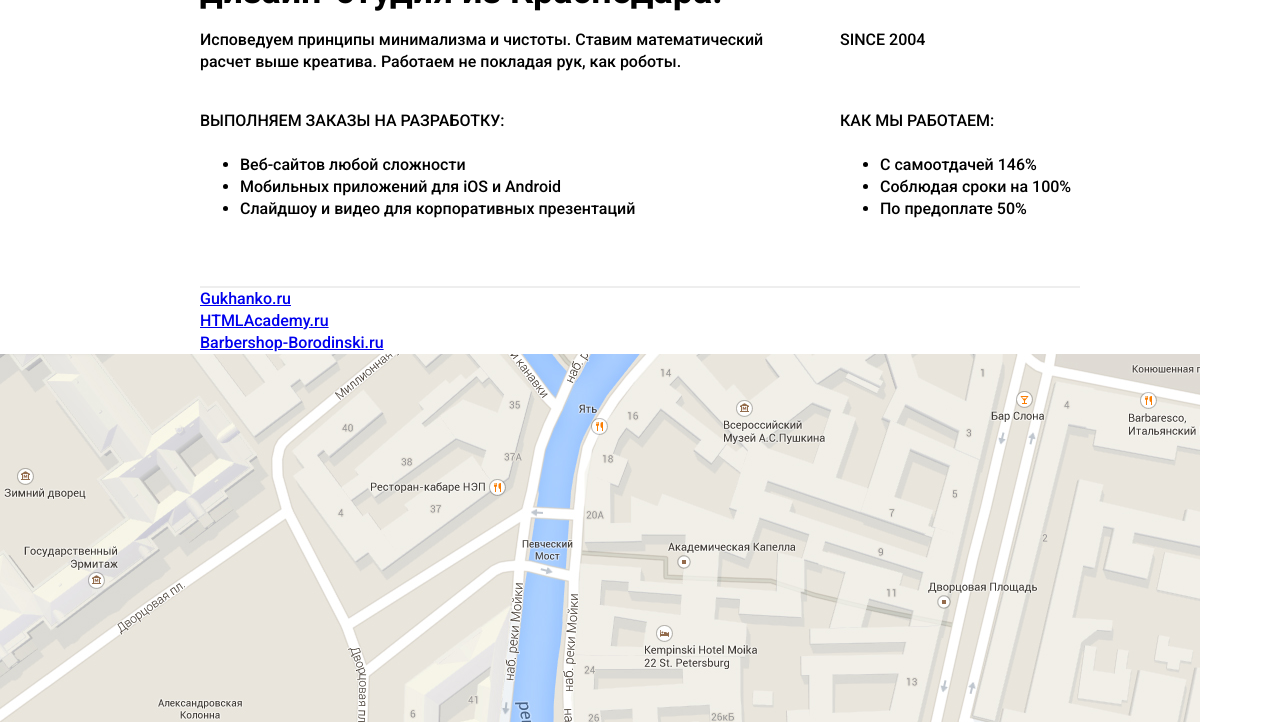
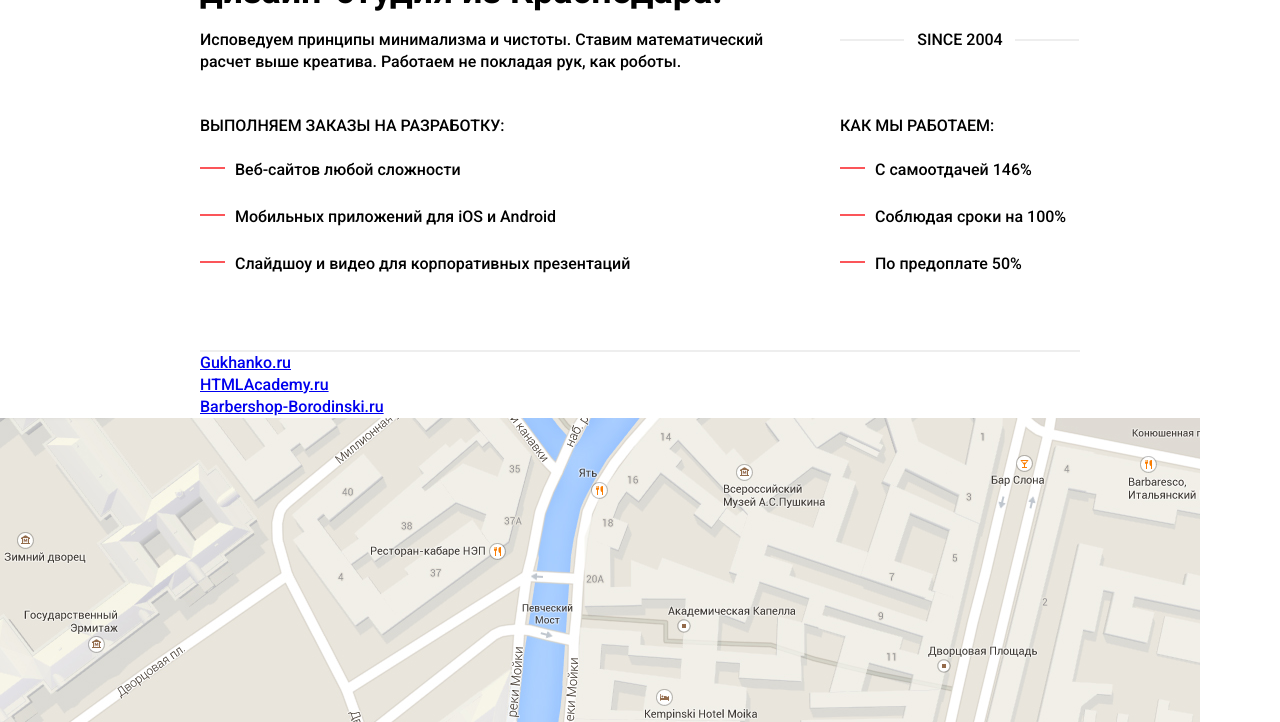
Before and after one commit to tsubasanoyume/tsubasanoyume.github.io, a plain HTML site: page nerds/index.html in a window 1280 px wide. Shown: the part 1059-1781 px from the top of the page. Drawn offline with Linux system fonts and the light colour scheme.

Commit message:
Add files via upload

```diff
--- a/nerds/css/style.css
+++ b/nerds/css/style.css
@@ -282,6 +282,10 @@ span.icon-basket {
 	border-bottom: 2px solid #eeeeee;
 }
 
+.info-contain {
+	margin-bottom: 5px;
+}
+
 .info-title h2 {
 	margin-top: 15px;
 	margin-bottom: 20px;
@@ -304,3 +308,49 @@ span.icon-basket {
 	width: 240px;
 	float: right;
 }
+
+.info-title-nerds p {
+	text-align: center;
+	position: relative;
+}
+
+.info-title-nerds p:before {
+	content: '';
+	position: absolute;
+	width: 64px;
+	height: 2px;
+	background: #eee;
+	left: 0;
+	top: 10px;
+}
+
+.info-title-nerds p:after {
+	content: '';
+	position: absolute;
+	width: 64px;
+	height: 2px;
+	background: #eee;
+	left: 175px;
+	top: 10px;
+}
+
+.info-features-item {
+	padding: 0;
+	list-style: none;
+}
+
+.info-features-item li {
+	padding-left: 35px;
+	margin-bottom: 25px;
+	position: relative;
+}
+
+.info-features-item li:before {
+	content: '';
+	position: absolute;
+	width: 25px;
+	height: 2px;
+	background: #fb5559;
+	left: 0;
+	top: 8px;
+}
```
